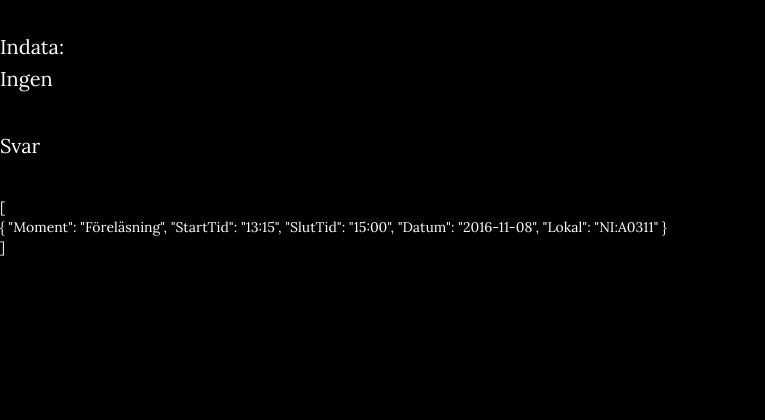
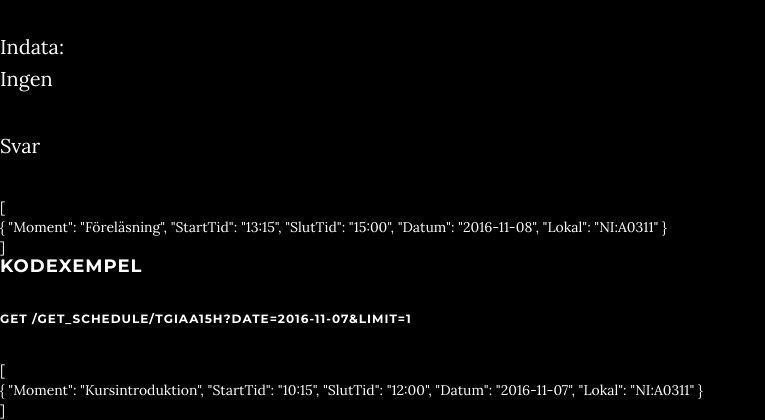
Before and after one commit to fragstealern/Schema-App, a Flask app: page / in a window 1280 px wide. Shown: the part 1236-1656 px from the top of the page, without its empty margins (0-765 px from the left). Before the commit the page ends 1492 px from the top, so only its background shows below. Run offline with Flask 2, Linux system fonts and the light colour scheme; some libraries are stand-ins or nearby versions.

Commit message:
added 1 codeexample

```diff
--- a/api-app/templates/index.html
+++ b/api-app/templates/index.html
@@ -123,5 +123,21 @@ Ersätt alltid [PROGRAMKOD] med programkoden tillsammans med år<br>
   </section>
 </section>
 
+<section>
+  <h4>Kodexempel</h4>
+  <h6>GET /get_schedule/TGIAA15h?date=2016-11-07&limit=1</h6>
+  <section class="response">
+    [<br>
+  {
+    "Moment": "Kursintroduktion",
+    "StartTid": "10:15",
+    "SlutTid": "12:00",
+    "Datum": "2016-11-07",
+    "Lokal": "NI:A0311"
+  }<br>
+]
+  </section>
+</section>
+
 
 {% endblock %}
```
